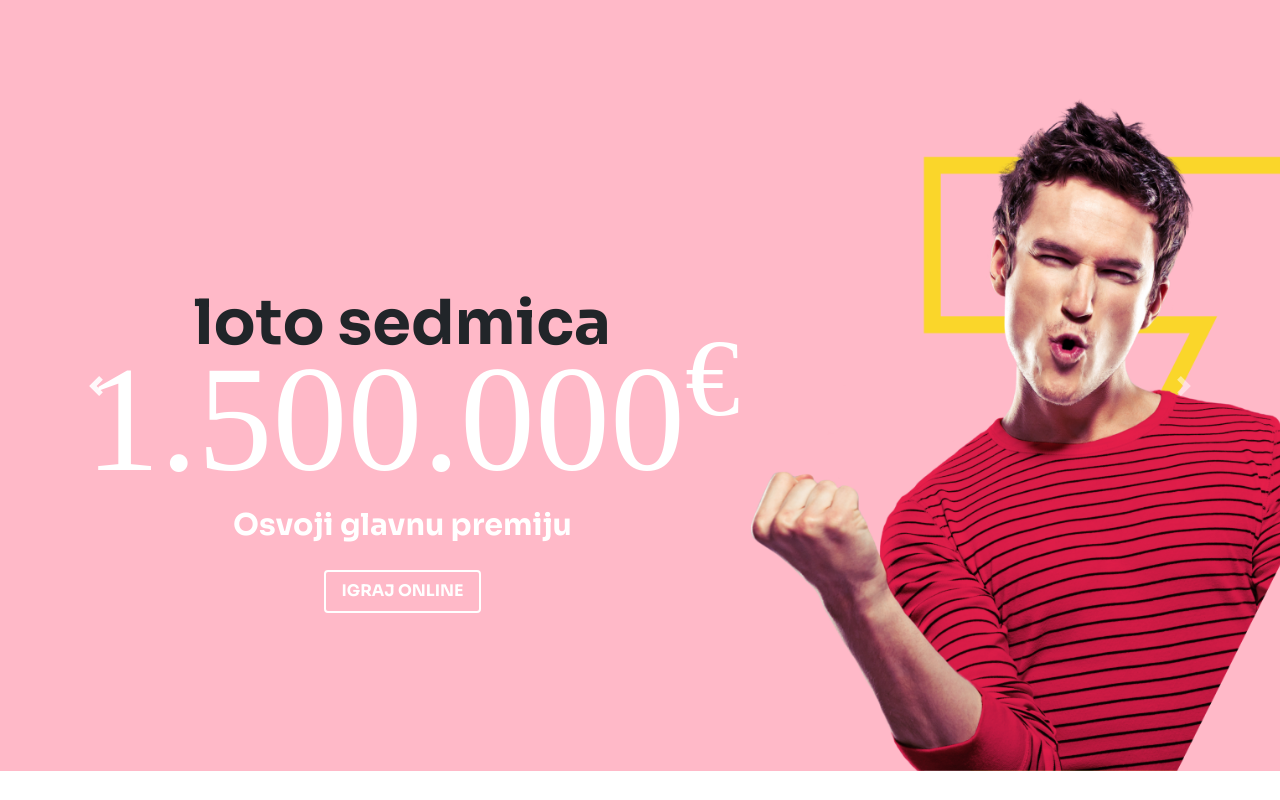
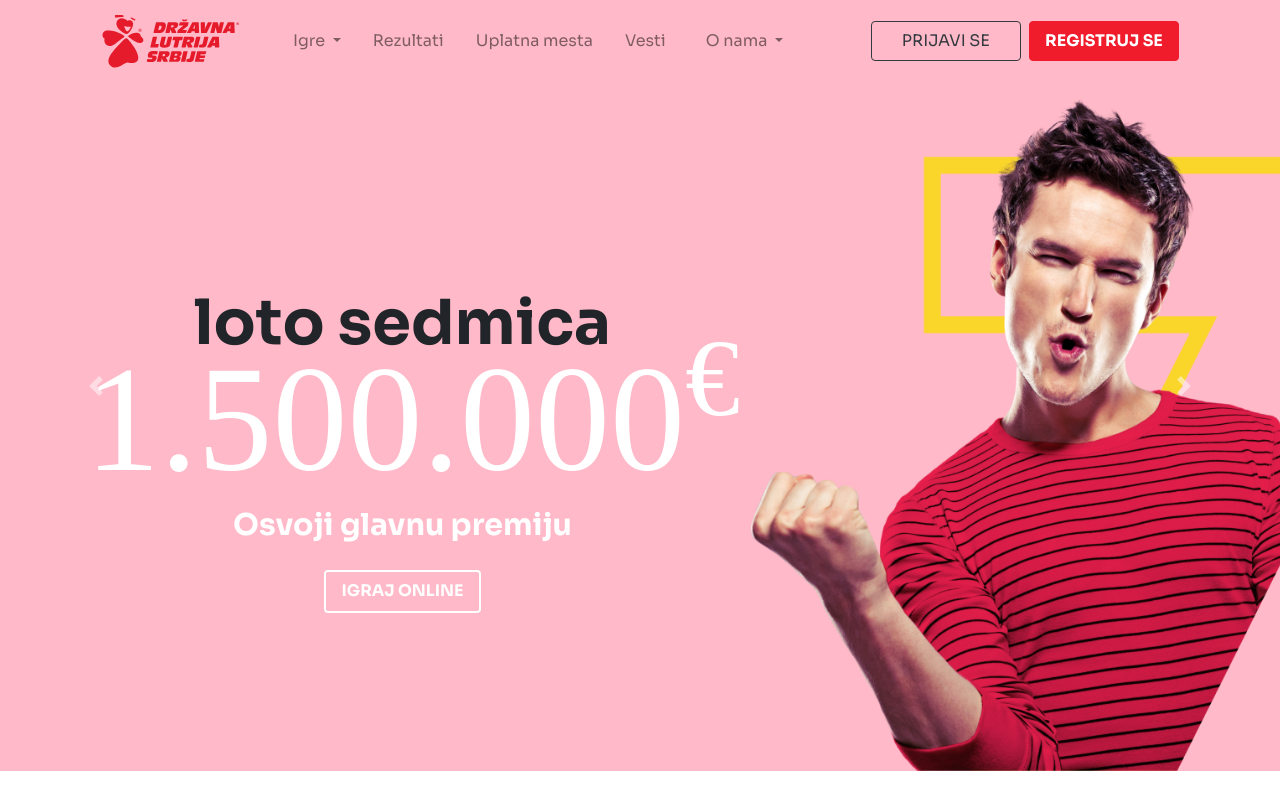
Before and after one commit to millan89/redesign, a PHP site: page / in a window 1280 px wide. Run offline with PHP 8.4, Linux system fonts and the light colour scheme; some web fonts are replaced.

Commit message:
komitovanje izmena

```diff
--- a/css/style.css
+++ b/css/style.css
@@ -268,11 +268,7 @@ style.css
 /* HEADER */
 header {
     height: 70px;
-<<<<<<< HEAD
     z-index: 2;
-=======
-    z-index: 3;
->>>>>>> 2a6fe9cf647a31d3285fefae6670f4ba0d6df0cc
     position: relative;
 }
 
```
